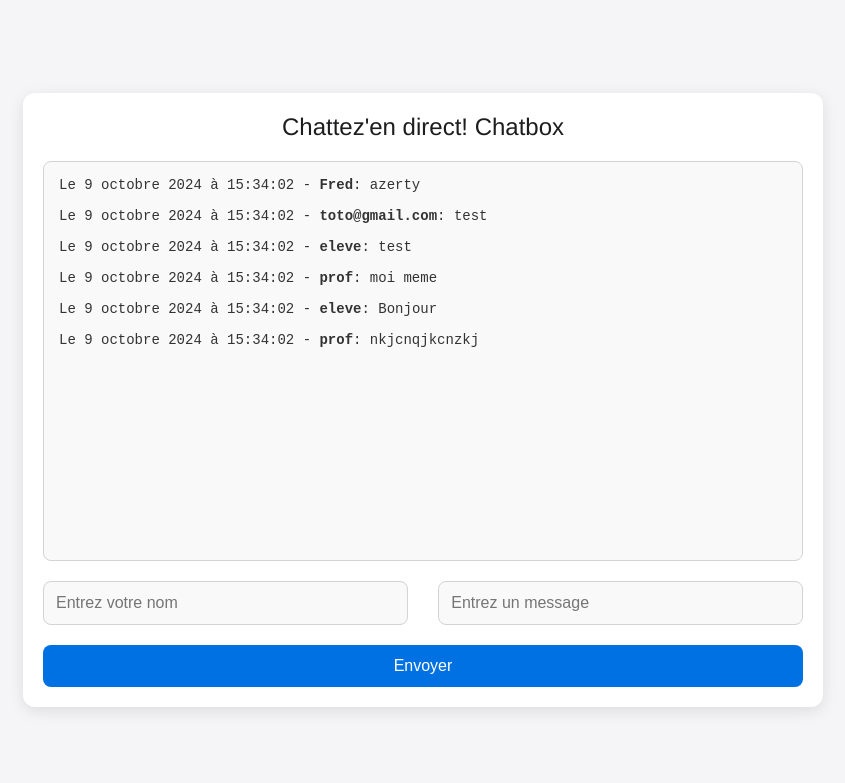
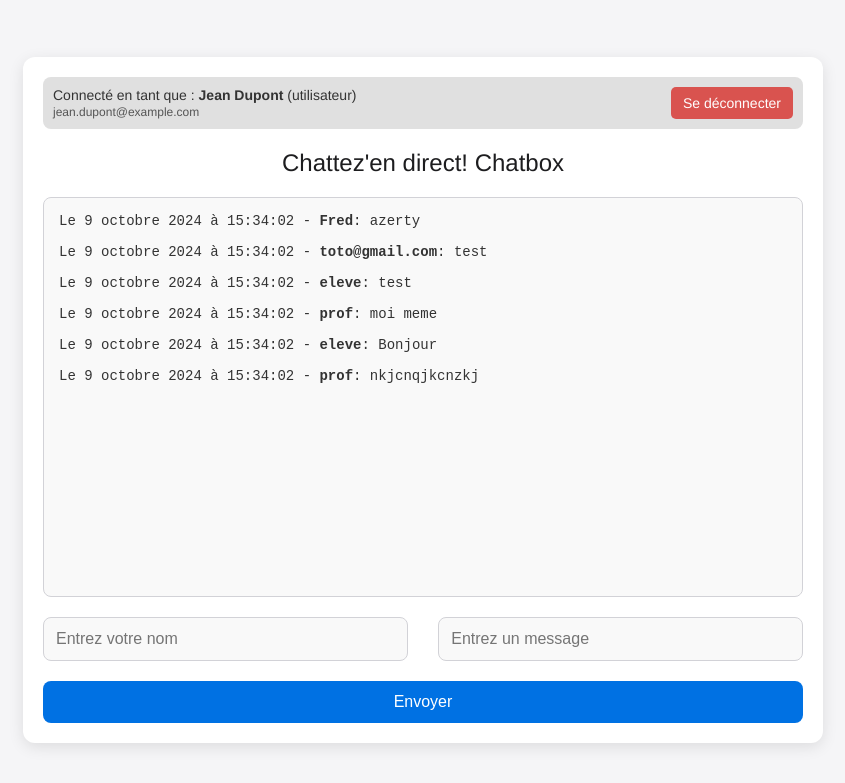
Before and after one commit to LukasMFR/chatbox-project, a PHP site: page /php/home.php in a window 1280 px wide. Shown: the top 783 px of the page, without its empty margins (217-1062 px from the left). Run offline with PHP 8.4, Linux system fonts and the light colour scheme; a user stored in the database is signed in; data comes from the database, SQL or seed files in the repository.

Commit message:
Show user info on home page

```diff
--- a/css/styles.css
+++ b/css/styles.css
@@ -104,6 +104,41 @@ button:active {
     margin-top: 20px;
 }
 
+.user-info {
+    display: flex;
+    justify-content: space-between;
+    align-items: center;
+    margin-bottom: 20px;
+    padding: 10px;
+    background-color: #e0e0e0;
+    border-radius: 8px;
+}
+
+.user-info p {
+    margin: 0;
+    font-size: 14px;
+    color: #333;
+}
+
+.user-info .user-email {
+    font-size: 12px;
+    color: #555;
+}
+
+.logout-button {
+    padding: 8px 12px;
+    background-color: #d9534f;
+    color: #ffffff;
+    text-decoration: none;
+    border-radius: 5px;
+    font-size: 14px;
+    transition: background-color 0.3s;
+}
+
+.logout-button:hover {
+    background-color: #c9302c;
+}
+
 /* DARK MODE */
 @media (prefers-color-scheme: dark) {
     body {
@@ -150,6 +185,29 @@ button:active {
 
     button:active {
         background-color: #005bb5;
+    }
+
+    /* Dark mode pour .user-info */
+    .user-info {
+        background-color: #3a3a3c;
+        color: #e5e5e7;
+    }
+
+    .user-info p {
+        color: #e5e5e7;
+    }
+
+    .user-info .user-email {
+        color: #b0b0b0;
+    }
+
+    .logout-button {
+        background-color: #d9534f;
+        color: #ffffff;
+    }
+
+    .logout-button:hover {
+        background-color: #c9302c;
     }
 }
 
--- a/php/home.php
+++ b/php/home.php
@@ -25,6 +25,19 @@ $messages = $stmt->fetchAll();
 
 <body>
     <div class="chatbox">
+        <!-- Affichage des informations utilisateur et bouton de déconnexion -->
+        <div class="user-info">
+            <p>
+                Connecté en tant que :
+                <strong><?= htmlspecialchars($_SESSION['user_prenom']) ?>
+                    <?= htmlspecialchars($_SESSION['user_nom']) ?></strong>
+                (<?= htmlspecialchars($_SESSION['user_niveau']) ?>)
+                <br>
+                <span class="user-email"><?= htmlspecialchars($_SESSION['user_mail']) ?></span>
+            </p>
+            <a href="logout.php" class="logout-button">Se déconnecter</a>
+        </div>
+
         <h1>Chattez'en direct! Chatbox</h1>
         <div class="chat-messages">
             <?php foreach ($messages as $message): ?>
--- a/php/login.php
+++ b/php/login.php
@@ -11,9 +11,13 @@ if ($_SERVER['REQUEST_METHOD'] == 'POST') {
     $user = $stmt->fetch();
 
     if ($user) {
+        // Enregistrement de toutes les informations dans la session
         $_SESSION['user_id'] = $user['id'];
         $_SESSION['user_nom'] = $user['nom'];
+        $_SESSION['user_prenom'] = $user['prenom'];
+        $_SESSION['user_mail'] = $user['mail'];
         $_SESSION['user_niveau'] = $user['niveau'];
+
         header("Location: home.php");
         exit;
     } else {
```
Also changed, not shown: php/logout.php (added, +7 -0 lines).
